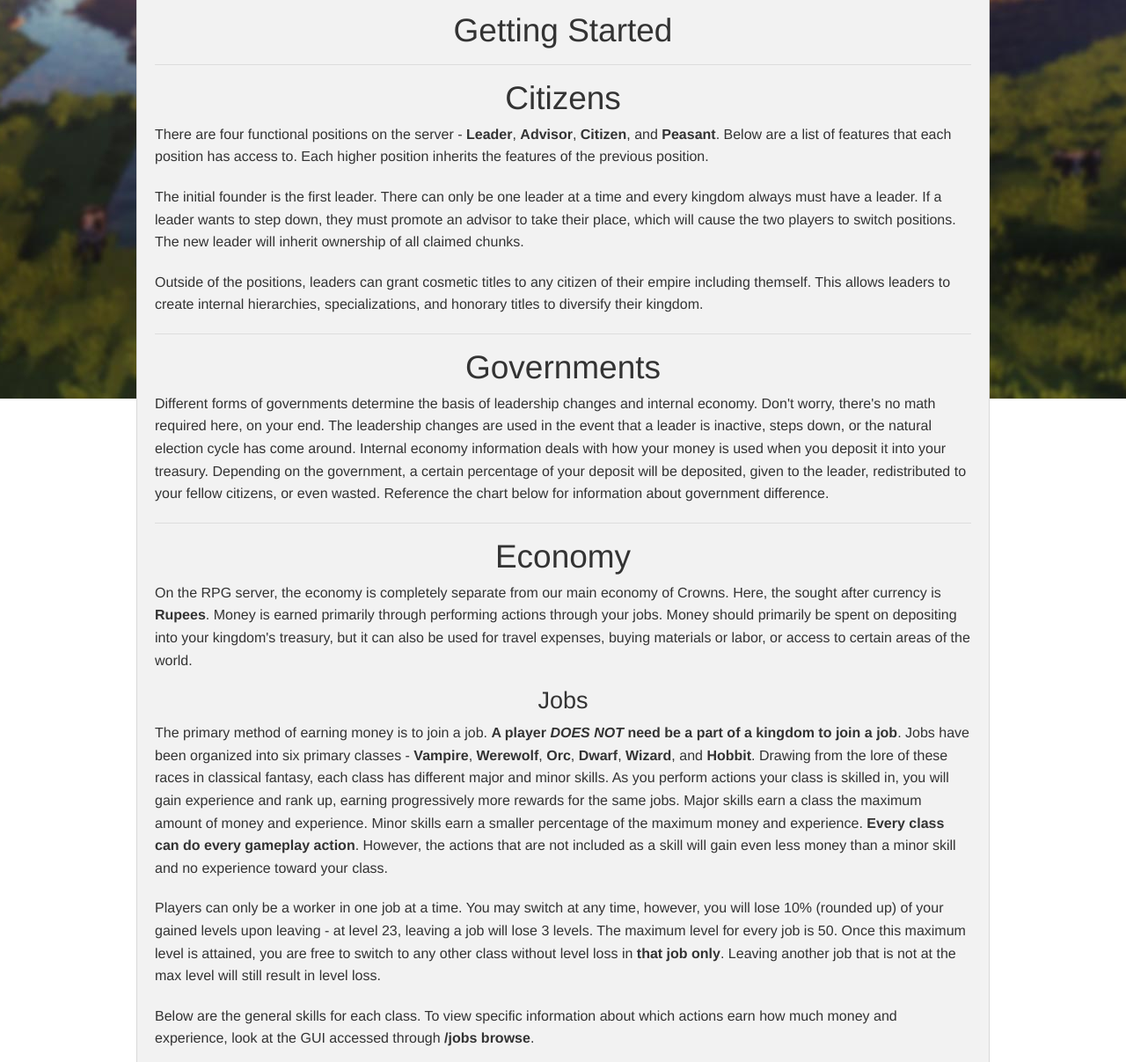
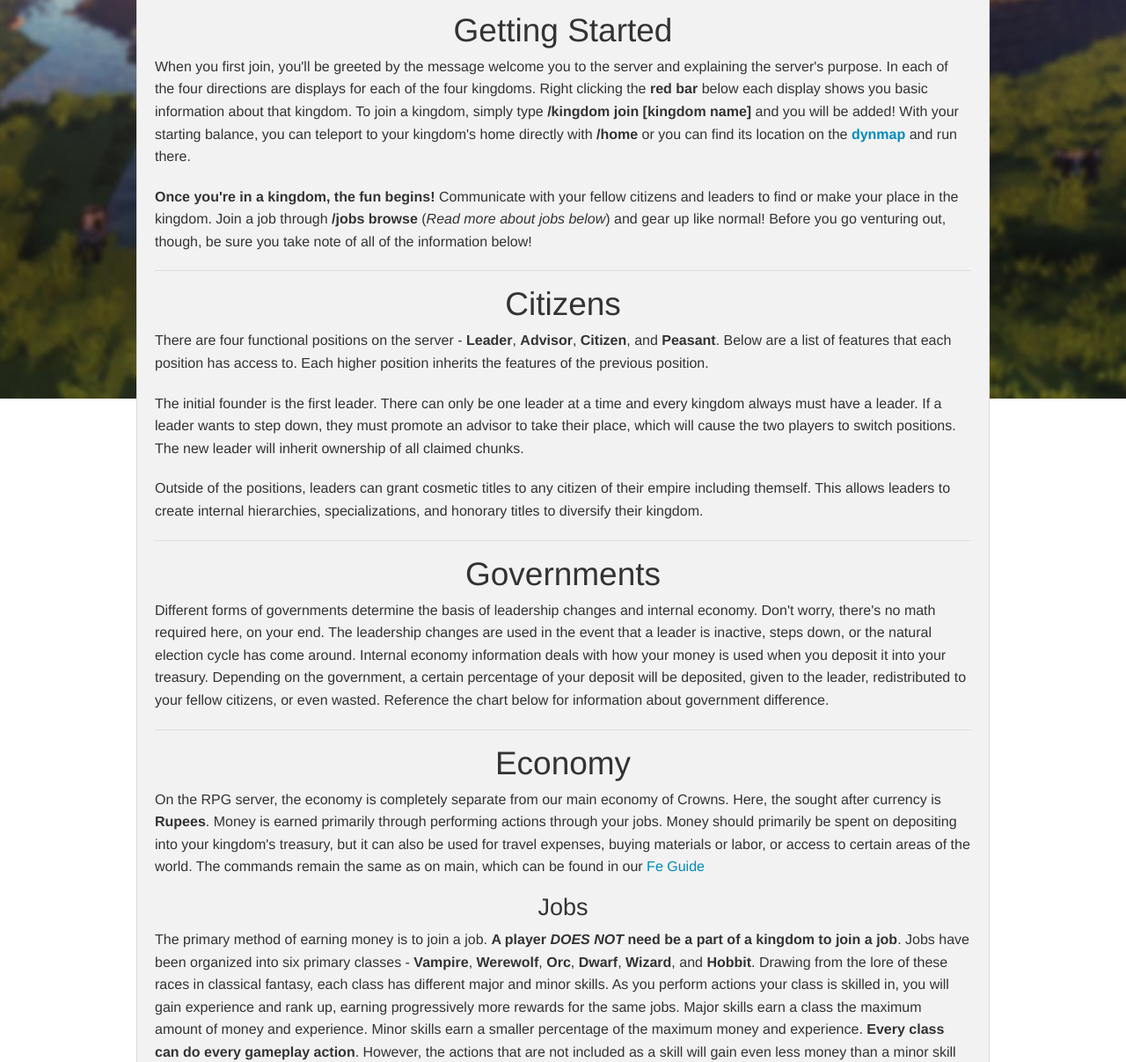
Before and after one commit to damnation-eu/website-beta, a Jekyll site: the page built from rpg-gameplay.md, in a window 1280 px wide and 1400 px high, scrolled down 528 px. Shown: the part 193-1400 px from the top of the window at 88% size. Built offline with Jekyll 4.4.1, drawn with Linux system fonts in a browser that asks for light colours; nearby versions of some CDN libraries; library files that are not in the unit come from our copies; some of the changed text lies outside the part shown.

Commit message:
Update rpg-gameplay.md

```diff
--- a/rpg-gameplay.md
+++ b/rpg-gameplay.md
@@ -25,7 +25,9 @@
 ##Getting Started
 </div>
 
-<p></p>
+<p>When you first join, you'll be greeted by the message welcome you to the server and explaining the server's purpose. In each of the four directions are displays for each of the four kingdoms. Right clicking the <b>red bar</b> below each display shows you basic information about that kingdom. To join a kingdom, simply type <b>/kingdom join [kingdom name]</b> and you will be added! With your starting balance, you can teleport to your kingdom's home directly with <b>/home</b> or you can find its location on the <a href="https://damnation.eu/rpgmap"><b>dynmap</b></a> and run there.</p>
+
+<p><b>Once you're in a kingdom, the fun begins!</b> Communicate with your fellow citizens and leaders to find or make your place in the kingdom. Join a job through <b>/jobs browse</b> (<i>Read more about jobs below</i>) and gear up like normal! Before you go venturing out, though, be sure you take note of all of the information below!</p>
 
 <hr>
 <div style="text-align: center;" markdown="1">
@@ -49,7 +51,7 @@
 ##Economy
 </div>
 
-<p>On the RPG server, the economy is completely separate from our main economy of Crowns. Here, the sought after currency is <b>Rupees</b>. Money is earned primarily through performing actions through your jobs. Money should primarily be spent on depositing into your kingdom's treasury, but it can also be used for travel expenses, buying materials or labor, or access to certain areas of the world.</p>
+<p>On the RPG server, the economy is completely separate from our main economy of Crowns. Here, the sought after currency is <b>Rupees</b>. Money is earned primarily through performing actions through your jobs. Money should primarily be spent on depositing into your kingdom's treasury, but it can also be used for travel expenses, buying materials or labor, or access to certain areas of the world. The commands remain the same as on main, which can be found in our <a href="{{site.baseurl}}/economy">Fe Guide</a></p>
 
 <div style="text-align: center;" markdown="1">
 ###Jobs
@@ -82,7 +84,7 @@
 ##World
 </div>
 
-<p>The world is a custom RPG world build by Lemon-Fox. The world was chosen for its variety of biomes, breathtaking custom trees, altered cave generation, and non-vanilla terrain generation. Players can build anywhere in the wilderness. Only spawn, dungeons/other points of interest, and kingdom chunks are protected from building. Scope out the environment, scout your enemy's locations, and check out kingdom locations and land claims on the <a href="https://damnation.eu/rpgmap><b>RPG Server Dynmap</b></a></p>
+<p>The world is a custom RPG world build by Lemon-Fox. The world was chosen for its variety of biomes, breathtaking custom trees, altered cave generation, and non-vanilla terrain generation. Players can build anywhere in the wilderness. Only spawn, dungeons/other points of interest, and kingdom chunks are protected from building. Scope out the environment, scout your enemy's locations, and check out kingdom locations and land claims on the <a href="https://damnation.eu/rpgmap"><b>RPG Server Dynmap</b></a></p>
 
 <div style="text-align: center;" markdown="1">
 ###Travel
@@ -105,6 +107,10 @@
 </div>
 <p>When you damage an enemy, a message will appear above your hotbar telling you the enemy's current health and full health!</p>
 <div style="text-align: center;" markdown="1">
+###Mail
+</div>
+<p>Message players with <b>/mail</b>! These messages are solely for the RPG server and will be sent to the player regardless if they are online or not. There are several other functions to the mail plugin, so explore them in-game with <b>/mail help</b></p>
+<div style="text-align: center;" markdown="1">
 ###Tips
 </div>
 <p>Every so often, a random tip about a gameplay feature will appear in chat. If you have a suggestion for a new helpful tip to add, let us know!</p>
```
